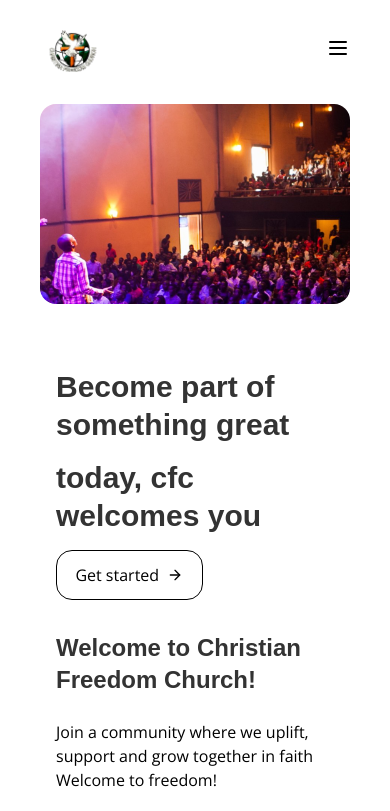
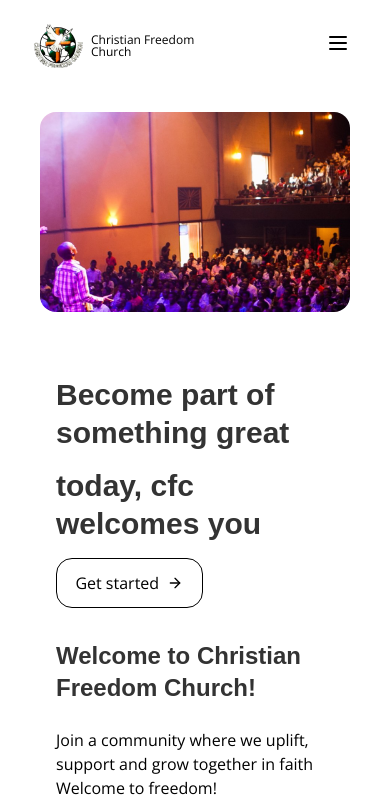
Before and after one commit to twesigetrejan/christian_freedom_church_website, a Next.js app: page / in a window 390 px wide. Shown: the top 811 px of the page. Built offline with nearby package versions, Linux system fonts and the light colour scheme.

Commit message:
home section mobile navigation done and dusted

```diff
--- a/components/logo.tsx
+++ b/components/logo.tsx
@@ -3,18 +3,26 @@
 
 const Logo = () => {
   return (
-    <div className="py-[14px] flex items-center justify-center">
-      <div className="">
-        <Link href="/">
+    <div className="py-2 flex items-center">
+      <Link href="/">
+        <div className="w-[67px] sm:w-24 lg:w-[67px]">
           <Image
             src="/Images/cfc_logo1.png"
             alt="Christian Freedom Church logo"
             width={67}
             height={43}
+            className="w-full h-auto"
+            layout="intrinsic"
           />
-        </Link>
+        </div>
+      </Link>
+
+      <div className="sm:flex lg:hidden flex flex-col sm:text-[12px] leading-none">
+        <p className="font-sans text-[12px] whitespace-nowrap">
+          Christian Freedom
+        </p>
+        <p className="font-sans text-[12px] ">Church</p>
       </div>
-      <p className="font-Montserrat hidden sm:flex md:flex lg:hidden">CFC</p>
     </div>
   );
 };
--- a/components/navbar.tsx
+++ b/components/navbar.tsx
@@ -27,27 +27,25 @@
   return (
     <>
       <div
-        className={`fixed top-0 left-0 w-full z-50 bg-white transition-all duration-0 ${
-          isScrolled ? "py-1 px-5 border-2" : "py-4 px-10"
+        className={`fixed top-0 left-0 w-full z-50 bg-white transition-all duration-300 ${
+          isScrolled ? "py-1 px-4 sm:px-5 border-b" : "py-4 px-6 sm:px-10"
         } bg-opacity-90 backdrop-blur-md`}
       >
         <div
-          className={`flex items-center transition-all duration-1000 ${
-            isScrolled ? "gap-3 justify-between" : "gap-[44px] justify-between"
+          className={`flex items-center justify-between  transition-all duration-300 ${
+            isScrolled ? "gap-2 sm:gap-3" : "gap-4 sm:gap-[44px]"
           }`}
         >
-          {/* Logo Container */}
           <div
-            className={`transition-all duration-1000 ${
-              isScrolled ? "w-10 lg:w-10" : "w-16 lg:w-16"
-            } sm:w-16`}
+            className={`transition-all duration-300 ${
+              isScrolled ? "w-24 sm:w-36" : "w-28 sm:w-40"
+            }`}
           >
             <Logo />
           </div>
 
-          {/* Navigation Links */}
           <div
-            className={`sm:flex hidden items-center transition-all duration-1000 ${
+            className={`sm:flex hidden items-center transition-all duration-300 ${
               isScrolled ? "text-[14px] gap-2" : "text-sm gap-4"
             }`}
           >
@@ -65,30 +63,24 @@
               ))}
           </div>
 
-          {/* Large Screen Donate Button */}
           <div
-            className={`hidden lg:flex btn1 rounded transition-all duration-100 ${
+            className={`hidden lg:flex btn1 rounded transition-all duration-300 ${
               isScrolled
                 ? "bg-primary px-2 text-xs"
-                : "bg-primary px-5 text-base ml-10"
+                : "bg-primary px-5 text-base ml-4"
             } text-white hover:scale-110`}
           >
-            <button className="">Donate</button>
+            <button>Donate</button>
           </div>
-          <div
-            className={`lg:hidden ${
-              isScrolled
-                ? "transition-all duration-500"
-                : "transition-all duration-500"
-            }`}
-          >
+
+          <div className="lg:hidden mr-4">
             <MobileNavigation />
           </div>
         </div>
       </div>
 
       {/* Spacer for Navbar */}
-      <div className={isScrolled ? "h-[30px]" : "h-[72px]"} />
+      <div className={isScrolled ? "h-[48px]" : "h-[80px]"} />
     </>
   );
 };
```
